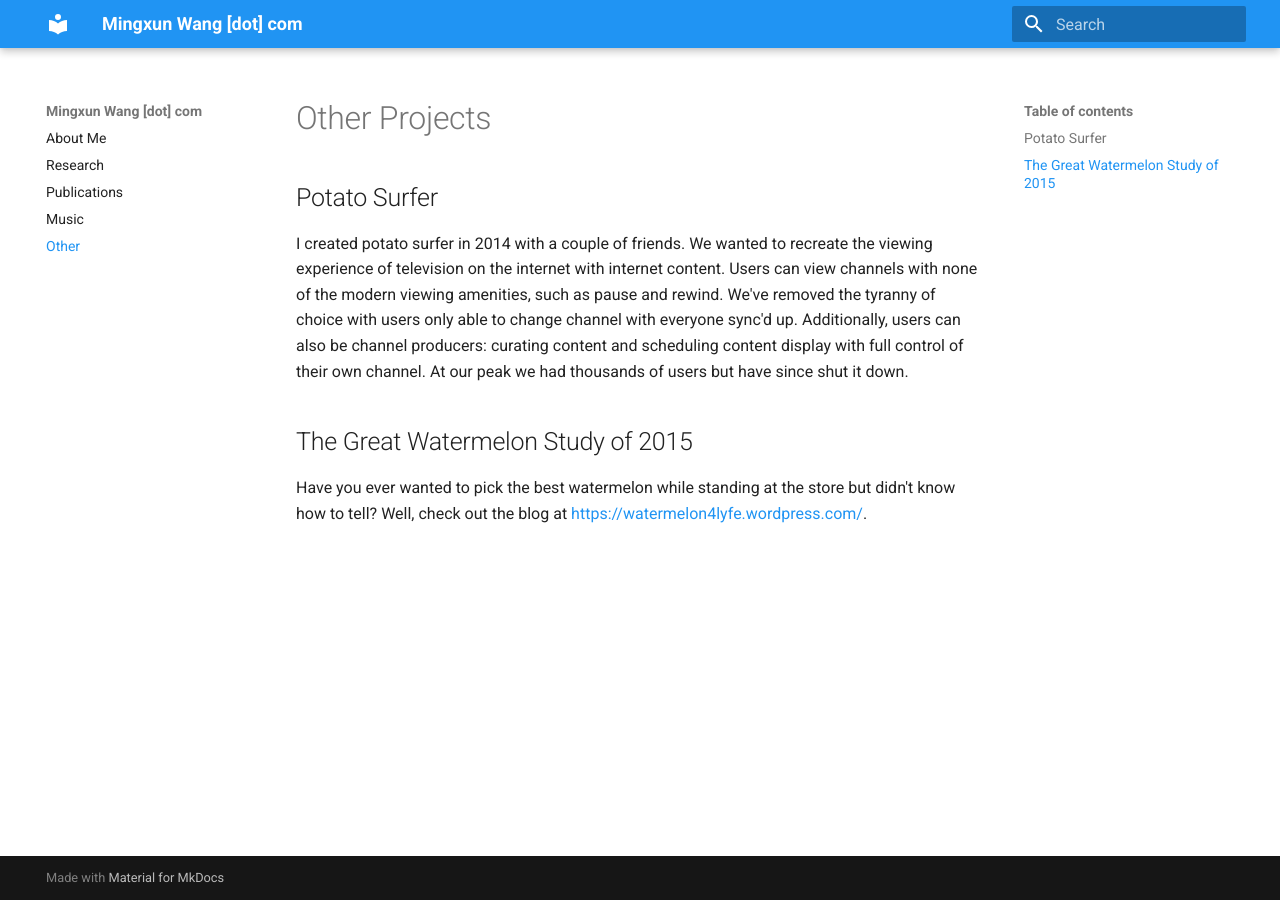
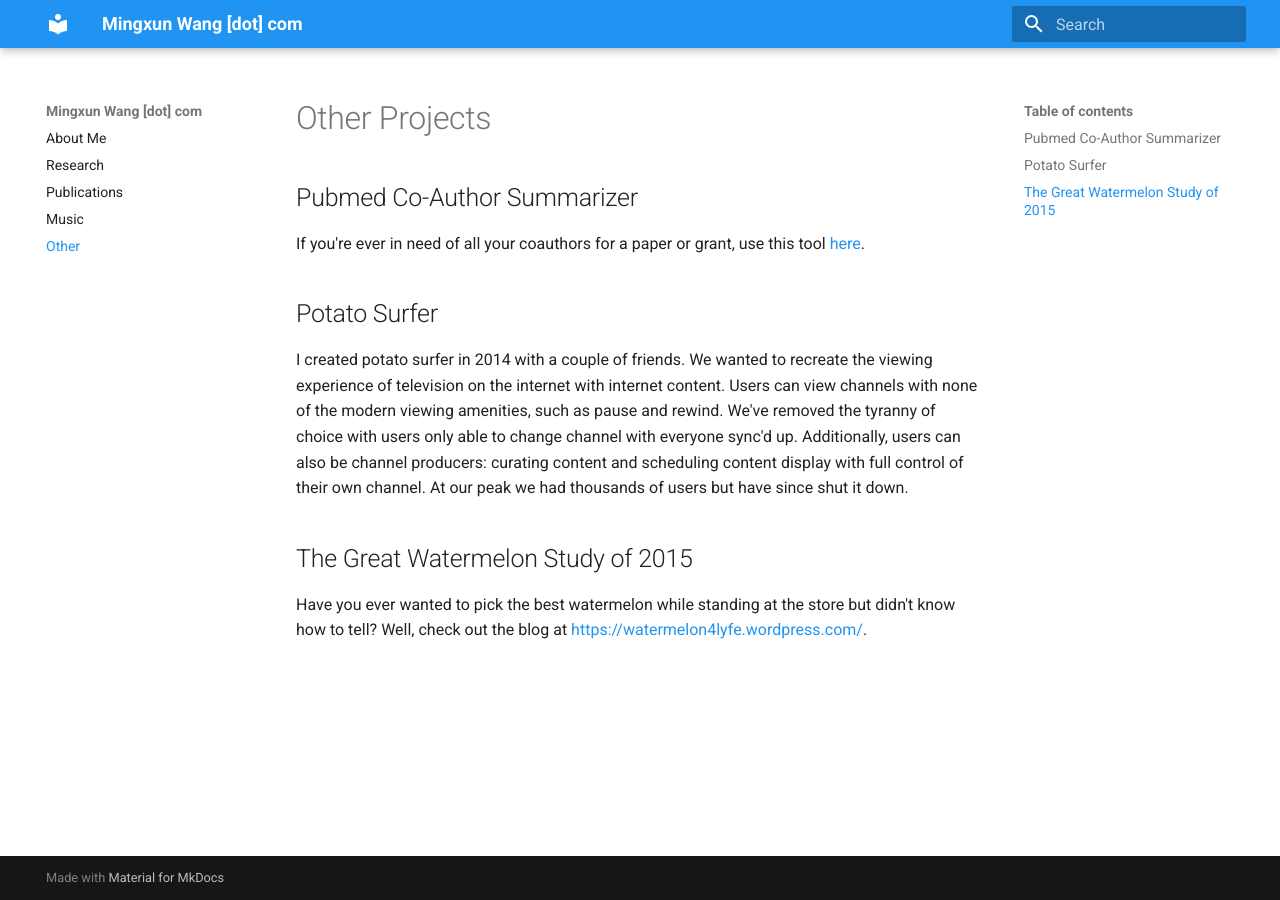
Before and after one commit to mwang87/mingwangwebsite, an MkDocs documentation site: the page built from docs/other.md, in a window 1280 px wide. Built offline with MkDocs 1.6.1 and Material for MkDocs 9.7.7, drawn with Linux system fonts in a browser that asks for light colours.

Commit message:
Update other.md

```diff
--- a/docs/other.md
+++ b/docs/other.md
@@ -1,4 +1,8 @@
 # Other Projects
+
+## Pubmed Co-Author Summarizer
+
+If you're ever in need of all your coauthors for a paper or grant, use this tool [here](https://pubmed.mingxunwang.com/).
 
 ## Potato Surfer
 
```
